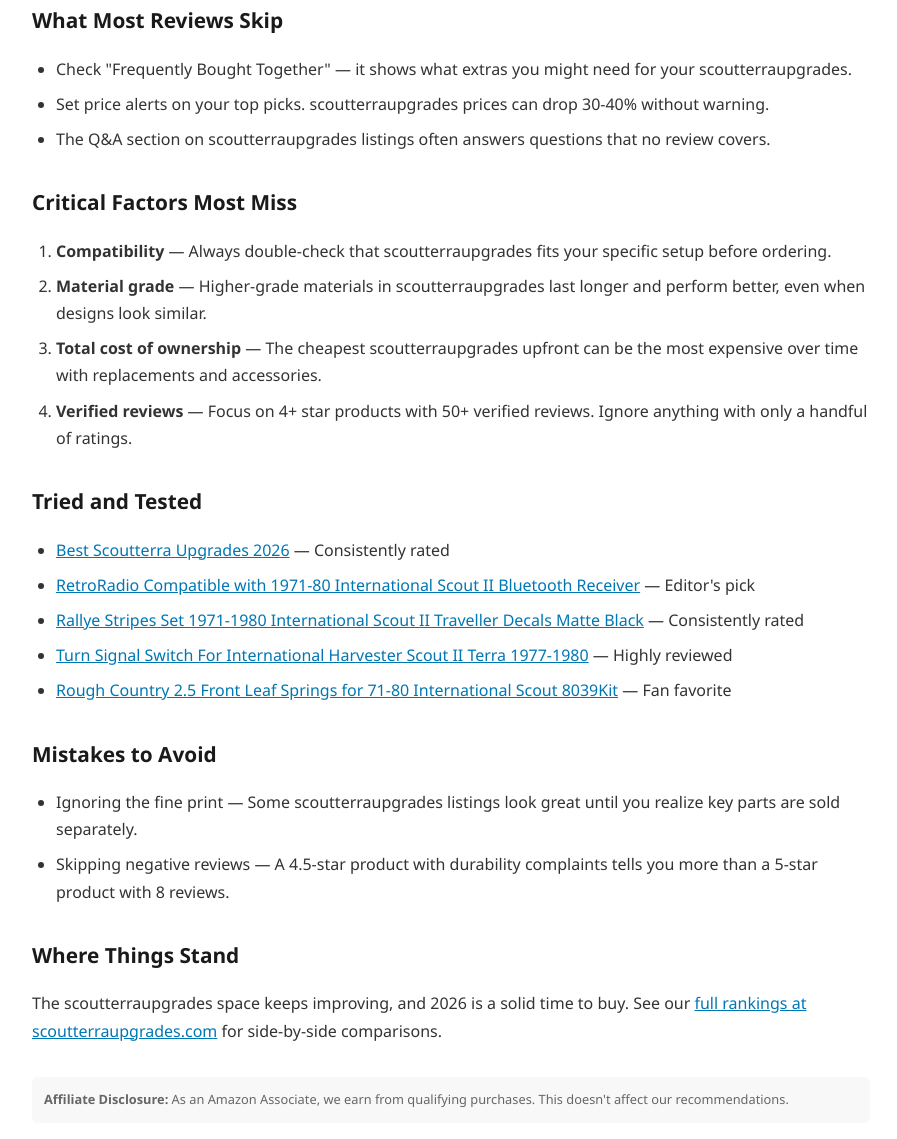
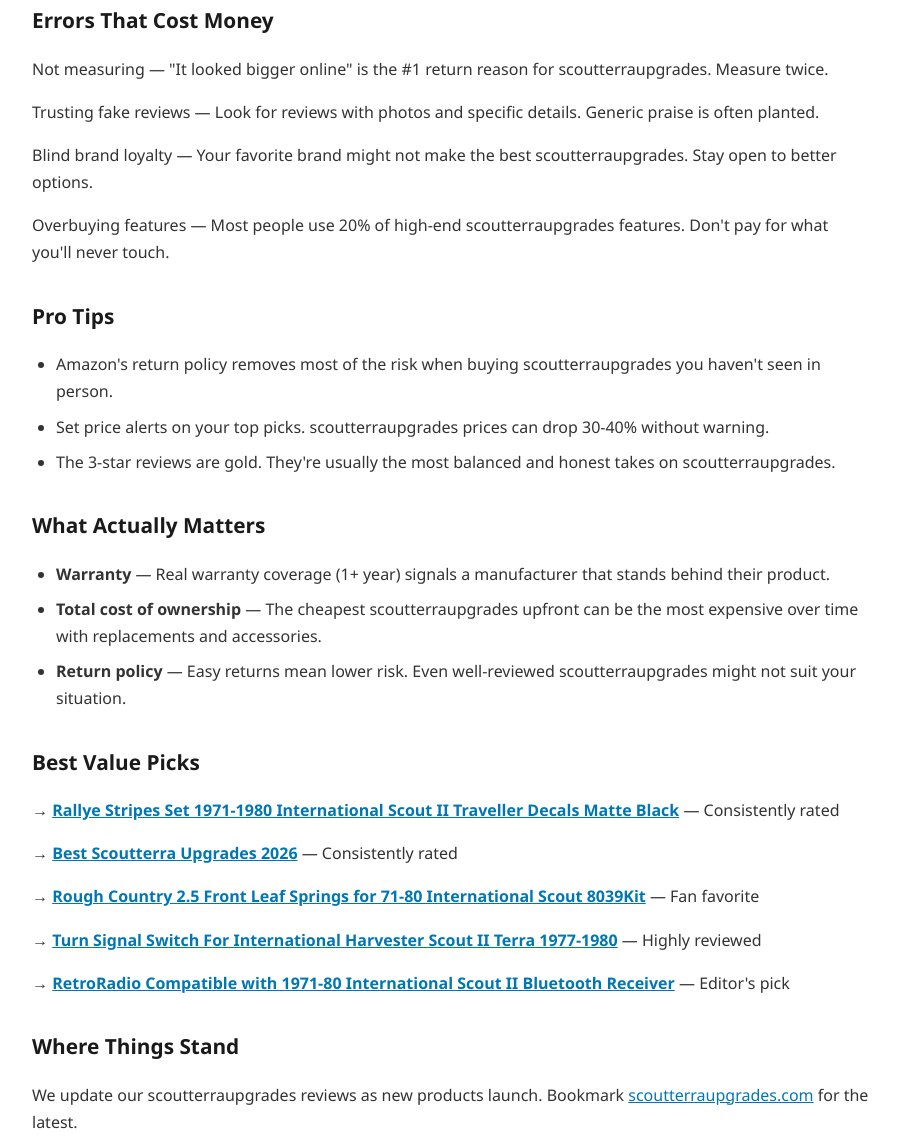
Before and after one commit to Brazenproducts/scoutterraupgrades.com, a plain HTML site: page scoutterraupgrades-compared-2026.html in a window 1280 px wide. Shown: the part 290-1429 px from the top of the page, without its empty margins (189-1086 px from the left). Drawn offline with Linux system fonts and the light colour scheme.

Commit message:
Add: Scoutterraupgrades Compared: What's Actually Worth

```diff
--- a/scoutterraupgrades-compared-2026.html
+++ b/scoutterraupgrades-compared-2026.html
@@ -3,44 +3,41 @@
 <head>
 <meta charset="UTF-8"><meta name="viewport" content="width=device-width,initial-scale=1.0">
 <title>Scoutterraupgrades Compared: What's Actually Worth It | scoutterraupgrades.com</title>
-<meta name="description" content="scoutterraupgrades shopping in 2026 simplified. Our guide has you covered.">
+<meta name="description" content="Cut through the noise on scoutterraupgrades. Our 2026 guide covers what matters.">
 <link rel="canonical" href="https://scoutterraupgrades.com/scoutterraupgrades-compared-2026.html">
-<script type="application/ld+json">{"@context":"https://schema.org","@type":"Article","headline":"Scoutterraupgrades Compared: What's Actually Worth It","datePublished":"2026-07-07","dateModified":"2026-07-07","publisher":{"@type":"Organization","name":"scoutterraupgrades.com"}}</script>
+<script type="application/ld+json">{"@context":"https://schema.org","@type":"Article","headline":"Scoutterraupgrades Compared: What's Actually Worth It","datePublished":"2026-08-13","dateModified":"2026-08-13","publisher":{"@type":"Organization","name":"scoutterraupgrades.com"}}</script>
 <style>body{max-width:838px;margin:0 auto;padding:24px;font-family:'Segoe UI',Roboto,'Helvetica Neue',sans-serif;line-height:1.7;color:#333}h1{font-size:1.8rem;color:#1a1a1a;margin-bottom:.5rem}h2{font-size:1.3rem;color:#1a1a1a;margin-top:2rem}a{color:#0077b5}.date{color:#888;font-size:.85rem;margin-bottom:2rem}.back{margin-top:2rem;padding-top:1rem;border-top:1px solid #eee}p{margin:1rem 0}ul,ol{margin:1rem 0;padding-left:1.5rem}li{margin:.5rem 0}.disc{background:#f8f8f8;padding:12px;border-radius:6px;font-size:.8rem;color:#666;margin-top:2rem}</style>
 </head>
 <body>
 <p><a href="/">← scoutterraupgrades.com</a></p>
 <h1>Scoutterraupgrades Compared: What's Actually Worth It</h1>
-<p class="date">July 2026</p>
+<p class="date">August 2026</p>
 <p>Buying scoutterraupgrades online can feel risky. Mixed reviews, confusing specs, and every brand claiming to be "the best." Here's what actually matters.</p>
-<h2>What Most Reviews Skip</h2>
+<h2>Errors That Cost Money</h2>
+<p>Not measuring — "It looked bigger online" is the #1 return reason for scoutterraupgrades. Measure twice.</p>
+<p>Trusting fake reviews — Look for reviews with photos and specific details. Generic praise is often planted.</p>
+<p>Blind brand loyalty — Your favorite brand might not make the best scoutterraupgrades. Stay open to better options.</p>
+<p>Overbuying features — Most people use 20% of high-end scoutterraupgrades features. Don't pay for what you'll never touch.</p>
+<h2>Pro Tips</h2>
 <ul>
-  <li>Check "Frequently Bought Together" — it shows what extras you might need for your scoutterraupgrades.</li>
+  <li>Amazon's return policy removes most of the risk when buying scoutterraupgrades you haven't seen in person.</li>
   <li>Set price alerts on your top picks. scoutterraupgrades prices can drop 30-40% without warning.</li>
-  <li>The Q&A section on scoutterraupgrades listings often answers questions that no review covers.</li>
+  <li>The 3-star reviews are gold. They're usually the most balanced and honest takes on scoutterraupgrades.</li>
 </ul>
-<h2>Critical Factors Most Miss</h2>
-<ol>
-  <li><strong>Compatibility</strong> — Always double-check that scoutterraupgrades fits your specific setup before ordering.</li>
-  <li><strong>Material grade</strong> — Higher-grade materials in scoutterraupgrades last longer and perform better, even when designs look similar.</li>
+<h2>What Actually Matters</h2>
+<ul>
+  <li><strong>Warranty</strong> — Real warranty coverage (1+ year) signals a manufacturer that stands behind their product.</li>
   <li><strong>Total cost of ownership</strong> — The cheapest scoutterraupgrades upfront can be the most expensive over time with replacements and accessories.</li>
-  <li><strong>Verified reviews</strong> — Focus on 4+ star products with 50+ verified reviews. Ignore anything with only a handful of ratings.</li>
-</ol>
-<h2>Tried and Tested</h2>
-<ul>
-  <li><a href="https://www.amazon.com/dp/B0GLFNT3XC?tag=brazenprodu01-20&utm_source=scoutterraupgrades.com&utm_medium=affiliate&utm_campaign=general">Best Scoutterra Upgrades 2026</a> — Consistently rated</li>
-  <li><a href="https://www.amazon.com/dp/B0CCWQSQR9?tag=brazenprodu01-20&utm_source=scoutterraupgrades.com&utm_medium=affiliate&utm_campaign=general">RetroRadio Compatible with 1971-80 International Scout II Bluetooth Receiver</a> — Editor's pick</li>
-  <li><a href="https://www.amazon.com/dp/B0CLYMDQ7Q?tag=brazenprodu01-20&utm_source=scoutterraupgrades.com&utm_medium=affiliate&utm_campaign=general">Rallye Stripes Set 1971-1980 International Scout II Traveller Decals Matte Black</a> — Consistently rated</li>
-  <li><a href="https://www.amazon.com/dp/B0F7GPQQYS?tag=brazenprodu01-20&utm_source=scoutterraupgrades.com&utm_medium=affiliate&utm_campaign=general">Turn Signal Switch For International Harvester Scout II Terra 1977-1980</a> — Highly reviewed</li>
-  <li><a href="https://www.amazon.com/dp/B0B6L7X67Z?tag=brazenprodu01-20&utm_source=scoutterraupgrades.com&utm_medium=affiliate&utm_campaign=general">Rough Country 2.5 Front Leaf Springs for 71-80 International Scout 8039Kit</a> — Fan favorite</li>
+  <li><strong>Return policy</strong> — Easy returns mean lower risk. Even well-reviewed scoutterraupgrades might not suit your situation.</li>
 </ul>
-<h2>Mistakes to Avoid</h2>
-<ul>
-  <li>Ignoring the fine print — Some scoutterraupgrades listings look great until you realize key parts are sold separately.</li>
-  <li>Skipping negative reviews — A 4.5-star product with durability complaints tells you more than a 5-star product with 8 reviews.</li>
-</ul>
+<h2>Best Value Picks</h2>
+<p><strong>→ <a href="https://www.amazon.com/dp/B0CLYMDQ7Q?tag=brazenprodu01-20&utm_source=scoutterraupgrades.com&utm_medium=affiliate&utm_campaign=homepage">Rallye Stripes Set 1971-1980 International Scout II Traveller Decals Matte Black</a></strong> — Consistently rated</p>
+<p><strong>→ <a href="https://www.amazon.com/dp/B0GLFNT3XC?tag=brazenprodu01-20&utm_source=scoutterraupgrades.com&utm_medium=affiliate&utm_campaign=homepage">Best Scoutterra Upgrades 2026</a></strong> — Consistently rated</p>
+<p><strong>→ <a href="https://www.amazon.com/dp/B0B6L7X67Z?tag=brazenprodu01-20&utm_source=scoutterraupgrades.com&utm_medium=affiliate&utm_campaign=homepage">Rough Country 2.5 Front Leaf Springs for 71-80 International Scout 8039Kit</a></strong> — Fan favorite</p>
+<p><strong>→ <a href="https://www.amazon.com/dp/B0F7GPQQYS?tag=brazenprodu01-20&utm_source=scoutterraupgrades.com&utm_medium=affiliate&utm_campaign=homepage">Turn Signal Switch For International Harvester Scout II Terra 1977-1980</a></strong> — Highly reviewed</p>
+<p><strong>→ <a href="https://www.amazon.com/dp/B0CCWQSQR9?tag=brazenprodu01-20&utm_source=scoutterraupgrades.com&utm_medium=affiliate&utm_campaign=homepage">RetroRadio Compatible with 1971-80 International Scout II Bluetooth Receiver</a></strong> — Editor's pick</p>
 <h2>Where Things Stand</h2>
-<p>The scoutterraupgrades space keeps improving, and 2026 is a solid time to buy. See our <a href="/">full rankings at scoutterraupgrades.com</a> for side-by-side comparisons.</p>
+<p>We update our scoutterraupgrades reviews as new products launch. Bookmark <a href="https://scoutterraupgrades.com/">scoutterraupgrades.com</a> for the latest.</p>
 
 <div class="disc"><strong>Affiliate Disclosure:</strong> As an Amazon Associate, we earn from qualifying purchases. This doesn't affect our recommendations.</div>
 <div class="back"><a href="/">← Back to all reviews</a></div>
```
Also changed, not shown: best-scoutterraupgrades-2026.html (+1 -0 lines), best-scoutterraupgrades-without-overpaying.html (+1 -0 lines), index.html (+1 -0 lines), no-bs-scoutterraupgrades-guide-2026.html (+1 -0 lines), scoutterraupgrades-explained-2026.html (+1 -0 lines), scoutterraupgrades-guide-2026.html (+1 -0 lines), scoutterraupgrades-market-2026.html (+1 -0 lines), scoutterraupgrades-practical-guide-2026.html (+1 -0 lines), scoutterraupgrades-quality-vs-marketing.html (+1 -0 lines), scoutterraupgrades-what-buyers-need-2026.html (+1 -0 lines), scoutterraupgrades-what-wed-buy-2026.html (+1 -0 lines), scoutterraupgrades-worth-the-upgrade-2026.html (+1 -0 lines), truth-about-scoutterraupgrades-2026.html (+1 -0 lines), b4f7e2a1c3d5e6f7a8b9c0d1e2f3a4b5.txt (added).
